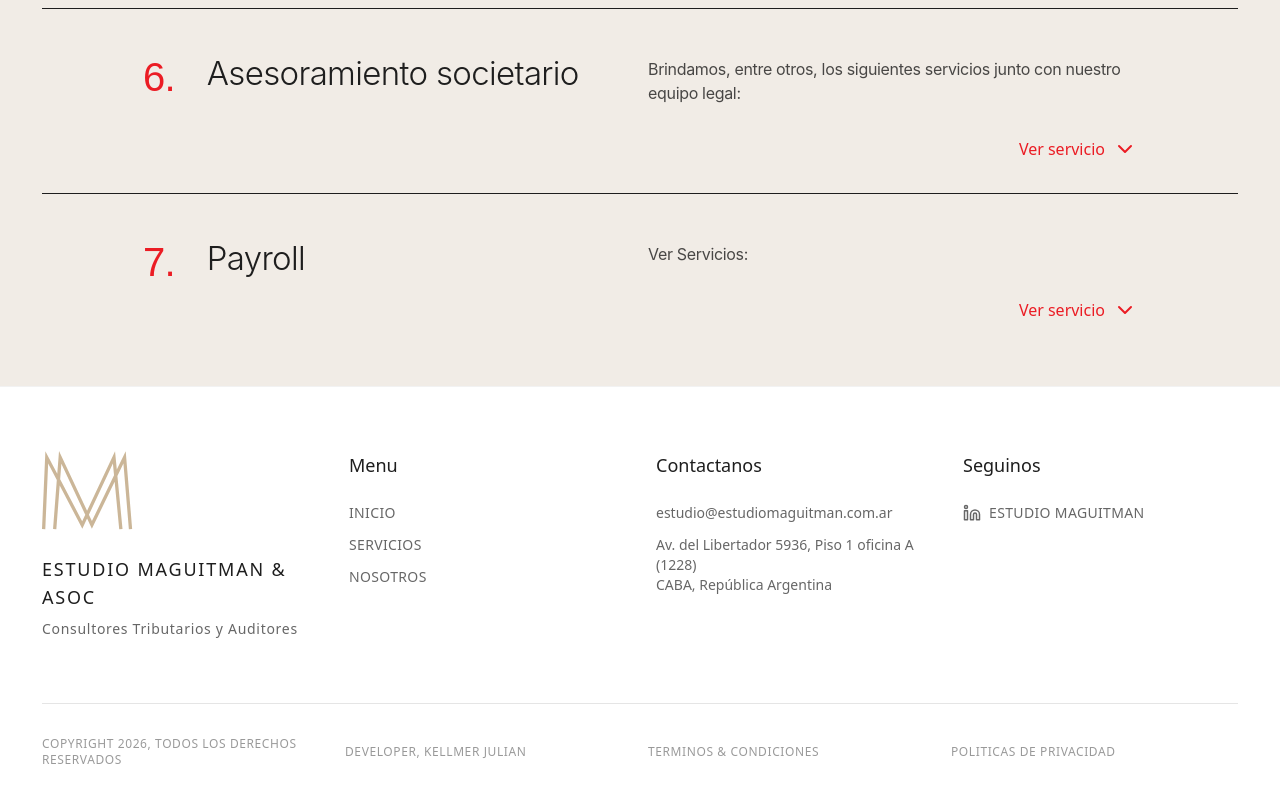
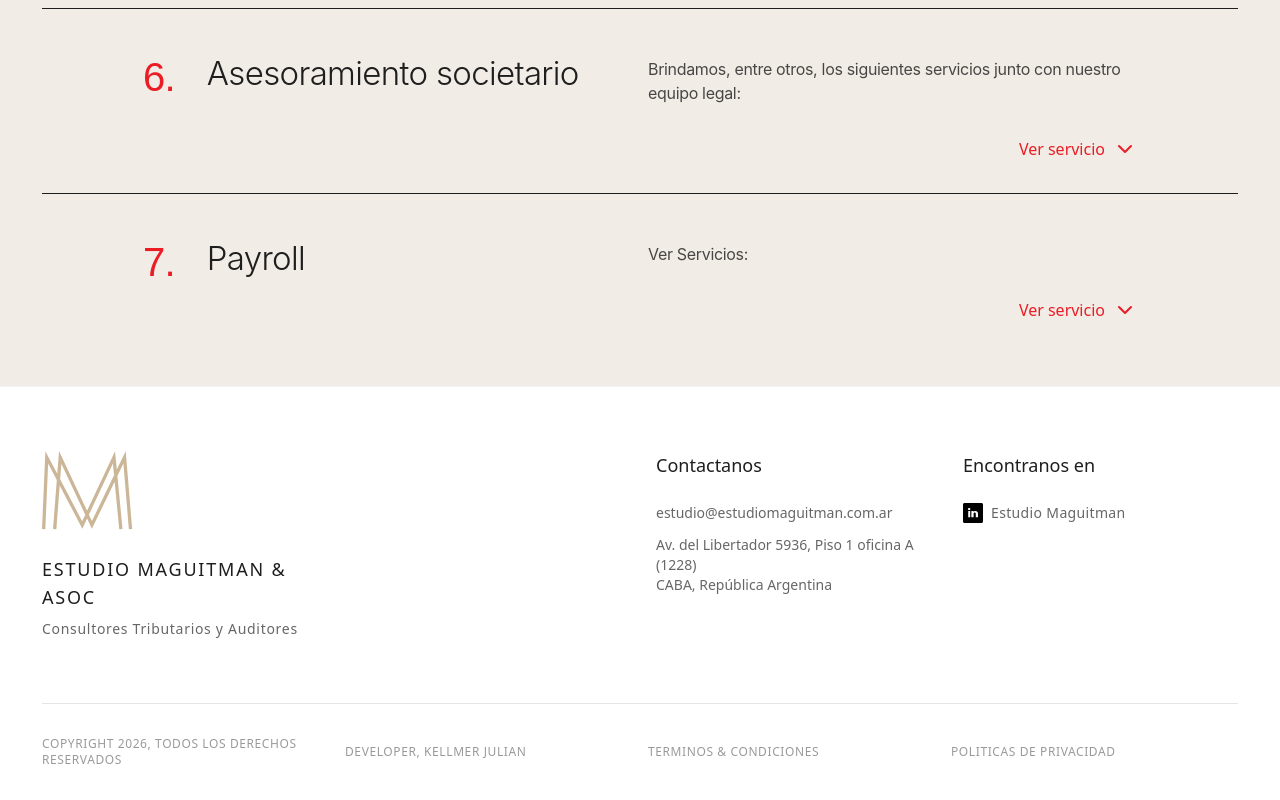
Before and after one commit to Julian-Kellmer/MagitmanStudio, a React (Vite) app: page /#/servicios in a window 1280 px wide. Shown: the part 1146-1946 px from the top of the page. Built offline with nearby package versions, Linux system fonts and the light colour scheme; a web font is replaced by a local one.

Commit message:
porfavor basta

```diff
--- a/src/components/Footer.jsx
+++ b/src/components/Footer.jsx
@@ -26,8 +26,8 @@ const Footer = () => {
 
           {/* Column 2: Navigation Links */}
           <div className='flex flex-col items-center md:items-start gap-4'>
-            <h4 className='text-primary font-medium text-lg mb-2'>Menu</h4>
-            <div className='flex flex-col gap-3 items-center md:items-start text-sm text-black/60 font-medium uppercase tracking-wide'>
+            <h4 className='text-white font-medium text-lg mb-2'>Menu</h4>
+            <div className='flex flex-col gap-3 items-center md:items-start text-sm text-white font-medium uppercase tracking-wide'>
               <Link
                 to='/'
                 className='hover:text-secondary transition-colors'>
@@ -66,36 +66,19 @@ const Footer = () => {
 
           {/* Column 4: Social */}
           <div className='flex flex-col items-center md:items-start gap-4'>
-            <h4 className='text-primary font-medium text-lg mb-2'>Seguinos</h4>
+            <h4 className='text-primary font-medium text-lg mb-2'>Encontranos en</h4>
             <div className='flex flex-col gap-3 items-center md:items-start text-sm text-black/60 font-medium uppercase tracking-wide'>
               <a
                 href='https://www.linkedin.com/in/karina-maguitman-74872b25/'
                 target='_blank'
                 rel='noopener noreferrer'
-                className='hover:text-secondary transition-colors flex items-center gap-2'>
-                <svg
-                  xmlns='http://www.w3.org/2000/svg'
-                  width='18'
-                  height='18'
-                  viewBox='0 0 24 24'
-                  fill='none'
-                  stroke='currentColor'
-                  strokeWidth='2'
-                  strokeLinecap='round'
-                  strokeLinejoin='round'>
-                  <path d='M16 8a6 6 0 0 1 6 6v7h-4v-7a2 2 0 0 0-2-2 2 2 0 0 0-2 2v7h-4v-7a6 6 0 0 1 6-6z' />
-                  <rect
-                    width='4'
-                    height='12'
-                    x='2'
-                    y='9'
+                className='hover:text-secondary transition-colors flex items-center gap-2 capitalize'>
+                <div className='h-5 w-5'>
+                  <img
+                    src='Linkedin.svg'
+                    alt='Social'
                   />
-                  <circle
-                    cx='4'
-                    cy='4'
-                    r='2'
-                  />
-                </svg>
+                </div>
                 Estudio Maguitman
               </a>
             </div>
--- a/src/home/sections/Benefits.jsx
+++ b/src/home/sections/Benefits.jsx
@@ -41,7 +41,7 @@ const Benefits = () => {
   return (
     <section
       ref={containerRef}
-      className=' layout-wrap pt-12 flex flex-col justify-center gap-12'>
+      className=' layout-wrap py-12 flex flex-col justify-center gap-12'>
       <div className='layout-grid col-span-full animate-item'>
         <div
           id='animation'
--- a/src/home/sections/TrustUs.jsx
+++ b/src/home/sections/TrustUs.jsx
@@ -159,7 +159,7 @@ const BrandsModal = ({ isOpen, onClose, allBrands }) => {
               <img
                 src={brand.image}
                 alt={brand.name}
-                className='w-full h-full object-contain grayscale group-hover:grayscale-0 transition-all duration-300'
+                className='w-full h-full object-contain  transition-all duration-300'
               />
             </a>
           ))}
--- a/styles/theme/colors.css
+++ b/styles/theme/colors.css
@@ -26,8 +26,8 @@
   --app-bg: linear-gradient(135deg, #ffffff 0%, #927eff 100%);
 
   /* About Section Mode 2 */
-  --bg-about: #ffffff;
-  --text-about: #1e1e1e;
+  --bg-about: #927eff;
+  --text-about: #ffffff;
 
   /* Team Section Mode 2 (Inverted Gradient: Purple -> White) */
   --bg-team: linear-gradient(180deg, #927eff 0%, #ffffff 100%);
```
Also changed, not shown: public/Linkedin.svg.
